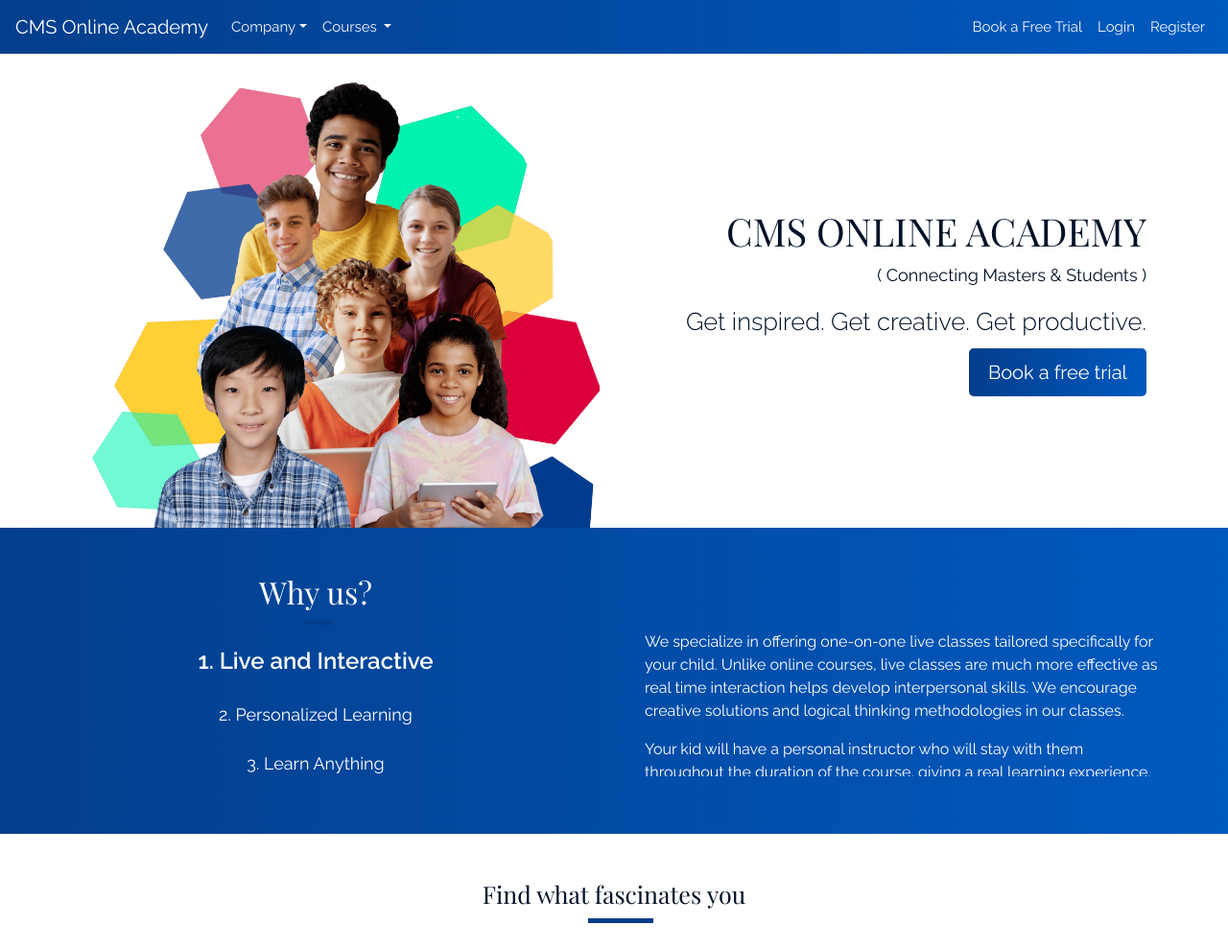
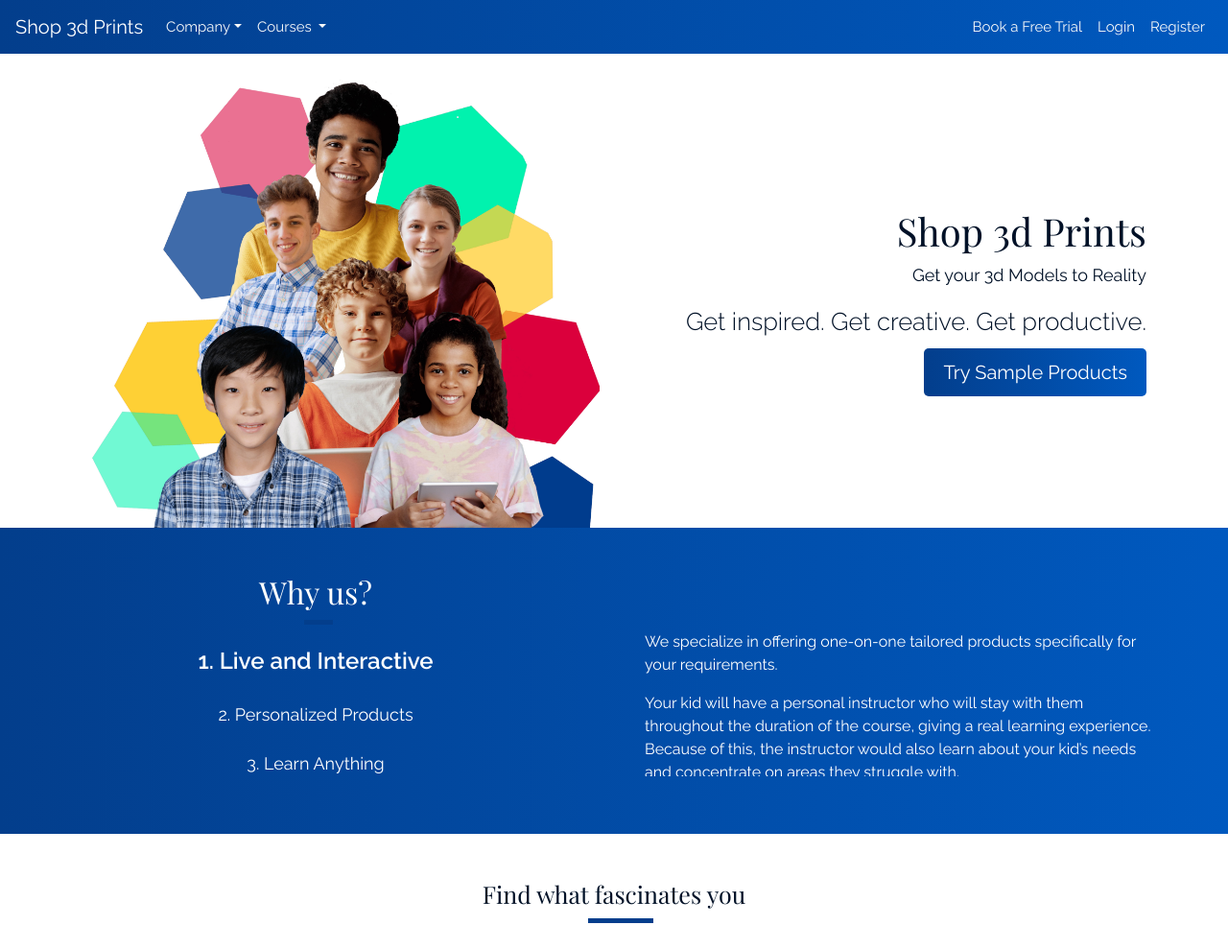
Before and after one commit to rsreevishal/Shop3DPrints, a Django app: template templates/landing/index.html in a window 1280 px wide. Shown: the top 989 px of the page at 96% size. Run offline with Django 3.2, Linux system fonts and the light colour scheme; the template is opened without the code that fills it: most values are stand-ins (such as "Sample title", 1, 10 or a date in 2020); grey boxes marked "Sample" are stand-in pictures; parts of the project's set-up code (start-up, migrations or seed data) failed here and were passed over; some libraries are stand-ins or nearby versions.

Commit message:
Initial Push

```diff
--- a/requirements.txt
+++ b/requirements.txt
@@ -16,8 +16,7 @@ django-rest-passwordreset
 djangorestframework
 markdown
 django-filter
-pillow==7.2.0
+pillow==8.1.1
 django-extensions
-pygraphviz
 django-timezone-field
 pytz-convert
--- a/templates/footer.html
+++ b/templates/footer.html
@@ -2,14 +2,14 @@
     <div class="container ">
         <div class="row justify-content-between">
             <div class=" col-lg-4 col-md-3 col-sm-7 my-auto pt-5">
-                <h3><a href="{% url 'index' %}" class="h3">CMS Online Academy</a></h3>
-                 <p class="text-tiny" style="line-height: 5px;">( Connecting Masters & Students )</p>
+                <h3><a href="{% url 'index' %}" class="h3">Shop 3d Prints</a></h3>
+                 <p class="text-tiny" style="line-height: 5px;">Get your 3d Models to Reality</p>
                 <p style="line-height: 16px;">
                     <span class="sub">Get inspired. </span>
                     <span class="sub">Get creative. </span>
                     <span class="sub">Get productive.</span>
                 </p>
-                <a class="text-white " href="{% url 'product-category' %}">Book a free trial</a>
+                <a class="text-white " href="{% url 'product-category' %}">Try Sample Products</a>
                 <ul class="list-unstyled list-inline py-2">
                     <li class="list-inline-item"><a href="#"><i class="fab fa-facebook-square fa-lg"></i></a></li>
                      <li class="list-inline-item"><a href="#"><i class="fab fa-whatsapp-square fa-lg"></i></a></li>
--- a/templates/header.html
+++ b/templates/header.html
@@ -2,7 +2,7 @@
 <!-- NAVBAR -->
 <nav class="navbar sticky-top navbar-expand-lg navbar-dark navbar-custom py-2 justify-content-between">
     <a class="navbar-brand" href="{% url 'index' %}">
-        CMS Online Academy
+        Shop 3d Prints
     </a>
 
     <span class="navbar-toggler" type="button" data-toggle="collapse" data-target="#navbarSupportedContent"
--- a/templates/landing/index.html
+++ b/templates/landing/index.html
@@ -2,7 +2,7 @@
 {% load static %}
 
 {% block head %}
-    <title>CMS Online Academy | Home Page</title>
+    <title>Shop 3d Prints | Home Page</title>
     <link rel="stylesheet" href="{% static 'styles/landing.css' %}">
 {% endblock %}
 
@@ -15,7 +15,7 @@
                 <li data-target="#carouselExampleIndicators" data-slide-to="2"></li>
             </ol>
             <div class="carousel-inner">
-                <div class="carousel-item active" data-interval="3000">
+                <div class="carousel-item active" data-interval="3000">``
                     <img src="{% static 'images/top1.jpg' %}" class="d-block w-100" alt="banner1">
                 </div>
                 <div class="carousel-item " data-interval="3000">
@@ -43,8 +43,8 @@
                 <img src="{% static 'images/collage.jpg' %}"  class=" border-0 p-0 m-0" style="width: 100%; height: 100%; object-fit: cover;">
             </div>
             <div class="col-md-6 my-auto order-1 order-md-2 text-center text-md-right py-4">
-                <h1>CMS ONLINE ACADEMY</h1>
-                <p class="text-medium">( Connecting Masters & Students )</p>
+                <h1>Shop 3d Prints</h1>
+                <p class="text-medium">Get your 3d Models to Reality</p>
                 <span class="lead">
 					<span class="sub">Get inspired. </span>
 					<span class="sub">Get creative. </span>
@@ -52,7 +52,7 @@
 				</span>
                 <br>
                 <button type="button" class="btn text-light custom-btn mt-2">
-                	<a href="{% url 'product-category' %}" class="text-white">Book a free trial</a>
+                	<a href="{% url 'product-category' %}" class="text-white">Try Sample Products</a>
                 </button>
             </div>
         </div>
@@ -77,14 +77,12 @@
         <div class="container d-block d-sm-none">
             <div class="centered text-center"><h1 class=" d-inline d-sm-none head">Why us?</h1></div>
             <p class="why-us-con pt-5"><span class="heading">1. Live and Interactive</span><br>We specialize in offering
-                one-on-one live classes tailored specifically for your child. Unlike online courses, live classes are
-                much more effective as real time interaction helps develop interpersonal skills. We encourage creative
-                solutions and logical thinking methodologies in our classes.</p>
-            <p class="why-us-con"><span class="heading">2. Personalized Learning</span><br>Your kid will have a personal
+                one-on-one tailored products specifically for your requirements. </p>
+            <p class="why-us-con"><span class="heading">2. Personalized Products</span><br>Your kid will have a personal
                 instructor who will stay with them throughout the duration of the course, giving a real learning
                 experience. Because of this, the instructor would also learn about your kid’s needs and concentrate on
                 areas they struggle with. </p>
-            <p class="why-us-con"><span class="heading">3. Learn Anything</span><br>From coding to music, we cover a
+            <p class="why-us-con"><span class="heading">3. Print Anything</span><br>From coding to music, we cover a
                 wide range of subjects, from programming to music, with a plethora of courses under each topic! CMS
                 Online Academy is a one-stop-shop for all your kid's learning needs.</p>
         </div>
@@ -93,15 +91,13 @@
                 <h1 class="head">Why us?</h1>
                 <a class="list-group-item list-group-item-action text-medium text-white" href="#point1" onclick="return false;" >1. Live and Interactive</a>
                 <a class="list-group-item list-group-item-action text-medium text-white" href="#point2" onclick="return false;">2. Personalized
-                    Learning</a>
+                    Products</a>
                 <a class="list-group-item list-group-item-action text-medium text-white" href="#point3" onclick="return false;">3. Learn Anything</a>
             </div>
             <div class="col-sm-6 my-auto py-5 scrollable d-none d-sm-inline" data-spy="scroll" data-target="#why-us"
                  data-offset="50">
-                <p id="point1">We specialize in offering one-on-one live classes tailored specifically for your child.
-                    Unlike online courses, live classes are much more effective as real time interaction helps develop
-                    interpersonal skills. We encourage creative solutions and logical thinking methodologies in our
-                    classes.</p>
+                <p id="point1">We specialize in offering
+                one-on-one tailored products specifically for your requirements.</p>
                 <p id="point2">Your kid will have a personal instructor who will stay with them throughout the duration
                     of the course, giving a real learning experience. Because of this, the instructor would also learn
                     about your kid’s needs and concentrate on areas they struggle with. </p>
```
